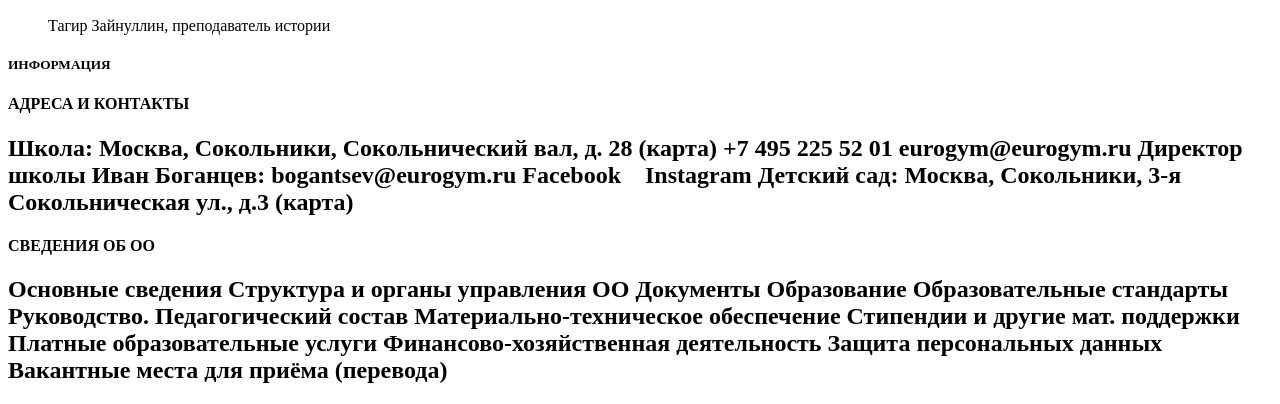
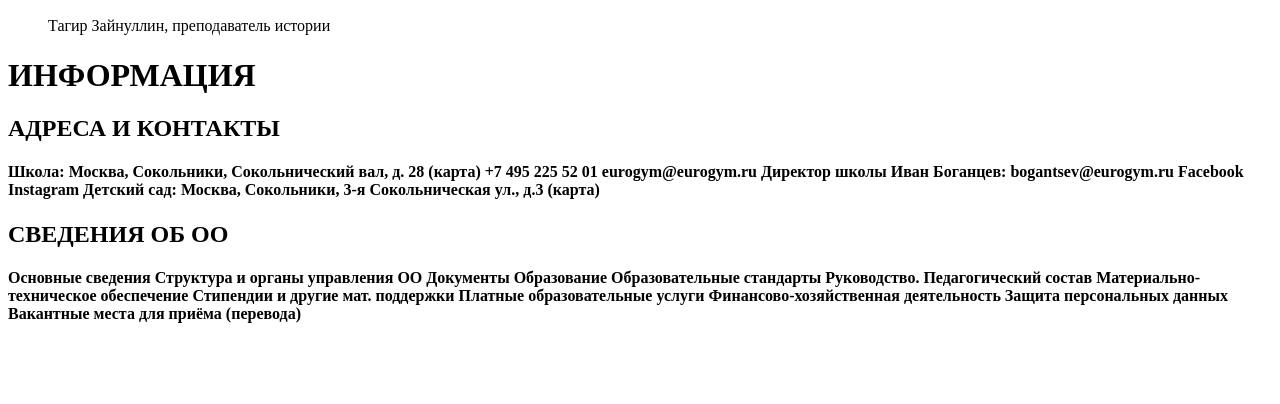
Before and after one commit to eurogym-cs-dp-2019-2020/Niggaimmastoner, a plain HTML site: page eurogym.html in a window 1280 px wide. Shown: the part 7404-7808 px from the top of the page. After the commit the page ends 7748 px from the top, so only its background shows below. Drawn offline with Linux system fonts and the light colour scheme.

Commit message:
Update eurogym.html

```diff
--- a/eurogym.html
+++ b/eurogym.html
@@ -383,11 +383,10 @@
 
     </main>
     <footer>
-        <h5>ИНФОРМАЦИЯ</h5>
-    </footer>
+        <h1>ИНФОРМАЦИЯ</h1>
     <section>
-        <h4>АДРЕСА И КОНТАКТЫ</h4>
-        <h2>Школа:
+        <h2>АДРЕСА И КОНТАКТЫ</h2>
+        <h4>Школа:
                 Москва, Сокольники,
                 Сокольнический вал, д. 28 (карта)
                 +7 495 225 52 01
@@ -398,11 +397,11 @@
                 Facebook  Instagram
                 Детский сад:
                 Москва, Сокольники,
-                3-я Сокольническая ул., д.3 (карта)</h2>
+                3-я Сокольническая ул., д.3 (карта)</h4>
 </section>
 <section>
-    <h4>СВЕДЕНИЯ ОБ ОО</h4>
-    <h2>Основные сведения
+    <h2>СВЕДЕНИЯ ОБ ОО</h2>
+    <h4>Основные сведения
             Структура и органы управления ОО
             Документы
             Образование
@@ -413,7 +412,7 @@
             Платные образовательные услуги
             Финансово-хозяйственная деятельность
             Защита персональных данных
-            Вакантные места для приёма (перевода)</h2>
+            Вакантные места для приёма (перевода)</h4>
 </section>
 </footer>
 </body>
```
